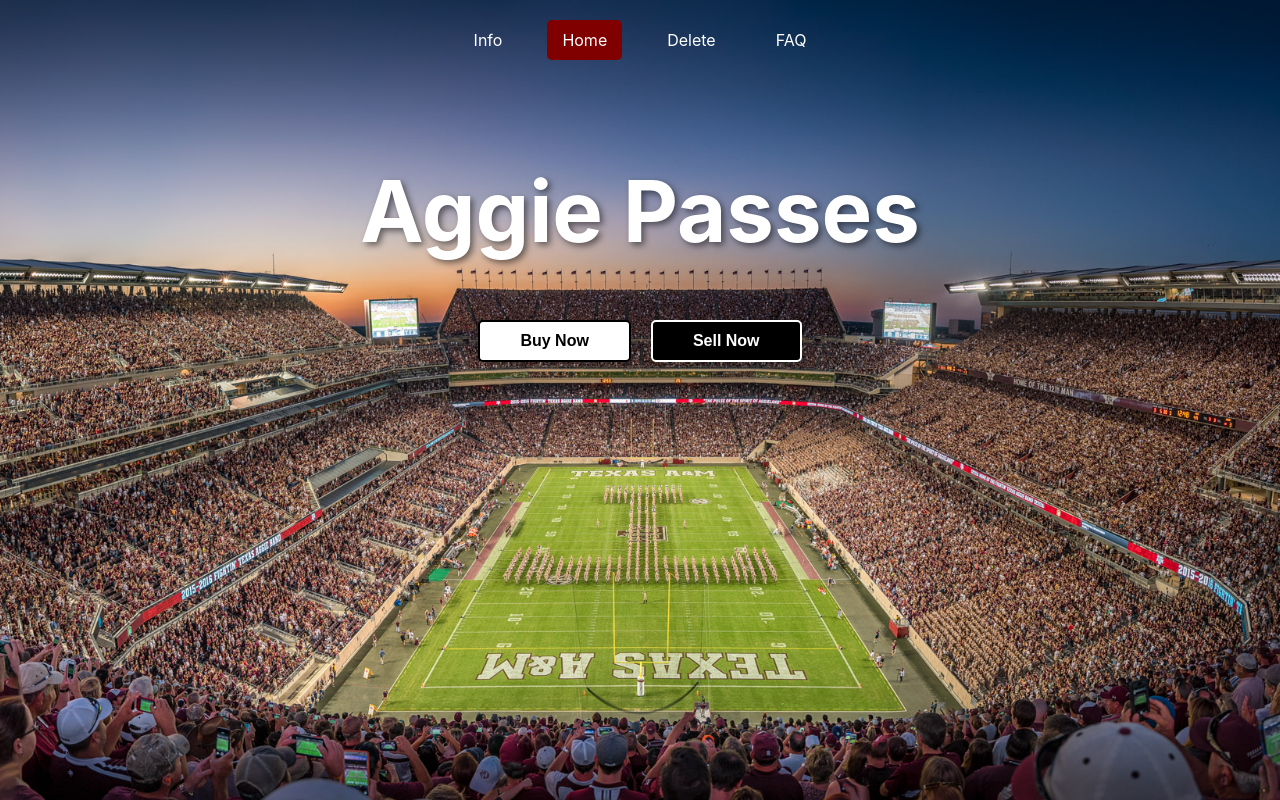
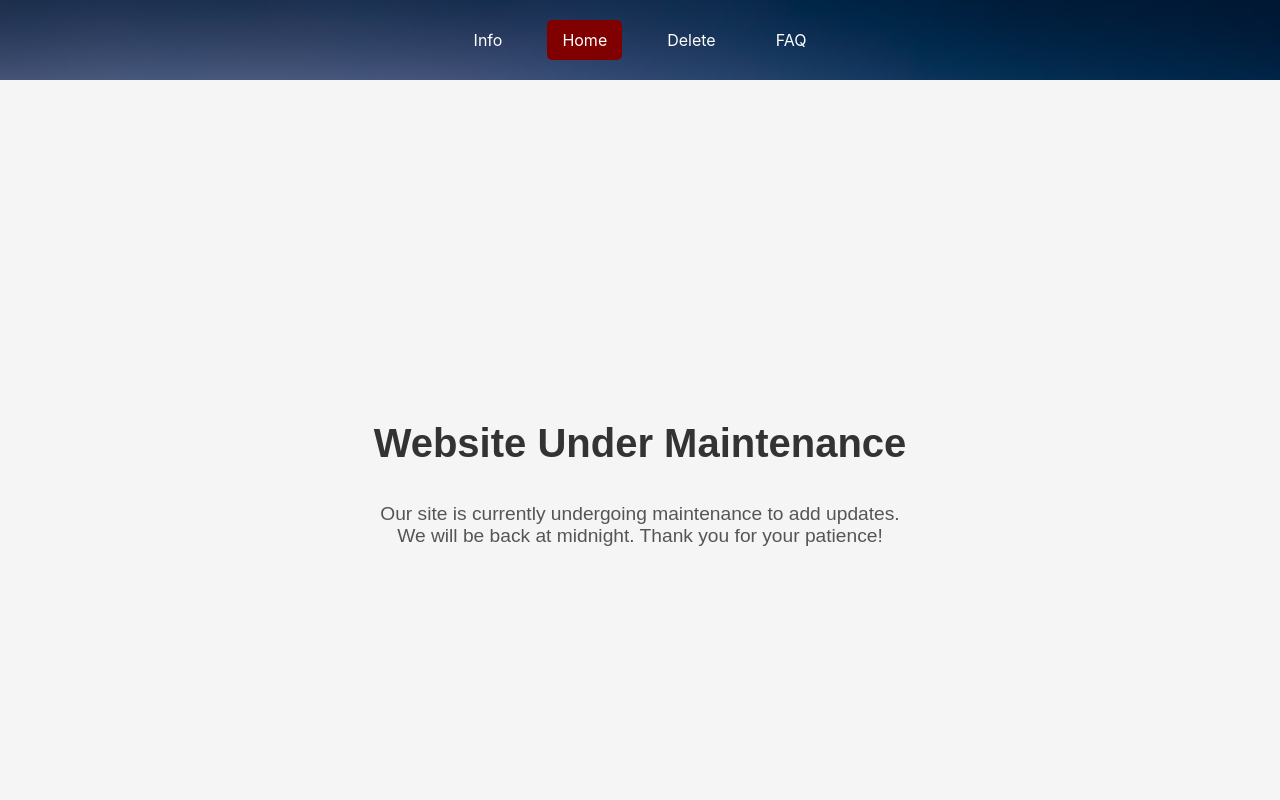
Before and after one commit to andrewlin27/Sports-Pass, a React (Create React App) app in the folder frontend/: page / in a window 1280 px wide. Built offline with nearby package versions, Linux system fonts and the light colour scheme.

Commit message:
maintenance

```diff
--- a/frontend/src/App.js
+++ b/frontend/src/App.js
@@ -11,6 +11,7 @@
 import Map from './components/Map';
 import FAQ from './components/FAQ';
 import DeletePosts from './components/DeletePosts'
+import Maintenance from './components/Maintenance';
 
 
 const App = () => {
@@ -26,14 +27,14 @@
           classNames="fade"
         >
           <Routes location={location}>
-            <Route path="/" element={<Home />} />
-            <Route path="/map" element={<Map />} />
-            <Route path="/info" element={<Info />} />
-            <Route path="/faq" element={<FAQ />} />
-            <Route path="/buy" element={<Buy />} />
-            <Route path="/sell" element={<Sell />} />
-            <Route path="/card/:id" element={<HorizontalCardPage />} />
-            <Route path="/delete" element={<DeletePosts/>} />
+            <Route path="/" element={<Maintenance />} />
+            <Route path="/maps" element={<Map />} />
+            <Route path="/infos" element={<Info />} />
+            <Route path="/faqs" element={<FAQ />} />
+            <Route path="/buys" element={<Buy />} />
+            <Route path="/sells" element={<Sell />} />
+            <Route path="/card/:ids" element={<HorizontalCardPage />} />
+            <Route path="/deletes" element={<DeletePosts/>} />
           </Routes>
         </CSSTransition>
       </TransitionGroup>
--- a/frontend/src/components/Buy.js
+++ b/frontend/src/components/Buy.js
@@ -81,7 +81,7 @@
     } else {
       sortedPosts = filtered;
     }
-    console.log(sortedPosts);
+
 
     setFilteredPosts(sortedPosts);
   };
--- /dev/null
+++ b/frontend/src/components/Maintenance.js
@@ -0,0 +1,17 @@
+// Maintenance.js
+import React from 'react';
+import './css/Maintenance.css';  // Import the CSS file for styling
+
+const Maintenance = () => {
+  return (
+    <div className="maintenance-container">
+      <h1 className="maintenance-title">Website Under Maintenance</h1>
+      <p className="maintenance-message">
+        Our site is currently undergoing maintenance to add updates. <br />
+        We will be back at midnight. Thank you for your patience!
+      </p>
+    </div>
+  );
+};
+
+export default Maintenance;
--- /dev/null
+++ b/frontend/src/components/css/Maintenance.css
@@ -0,0 +1,23 @@
+/* Maintenance.css */
+
+.maintenance-container {
+    display: flex;
+    flex-direction: column;
+    justify-content: center;
+    align-items: center;
+    height: 100vh;
+    text-align: center;
+    background-color: #f5f5f5;  /* Light grey background */
+    font-family: 'Arial', sans-serif;
+  }
+
+  .maintenance-title {
+    font-size: 2.5rem;
+    color: #333;  /* Darker text color */
+  }
+
+  .maintenance-message {
+    font-size: 1.2rem;
+    color: #555;
+    margin-top: 10px;
+  }
```
